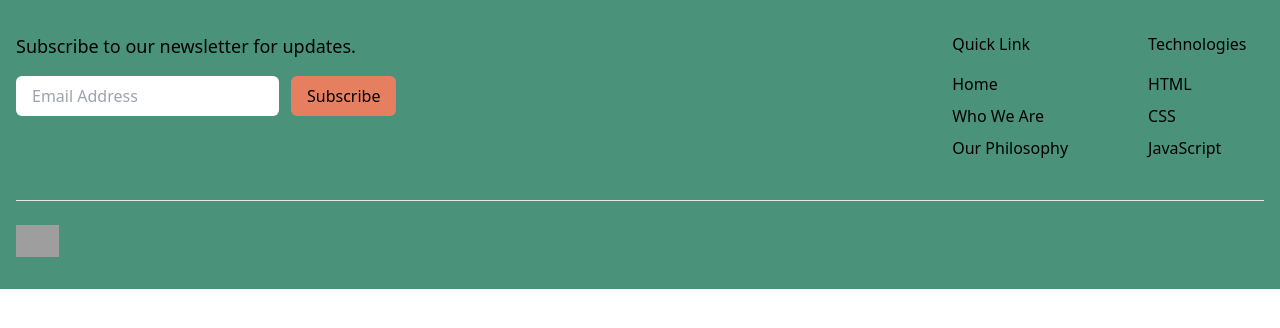
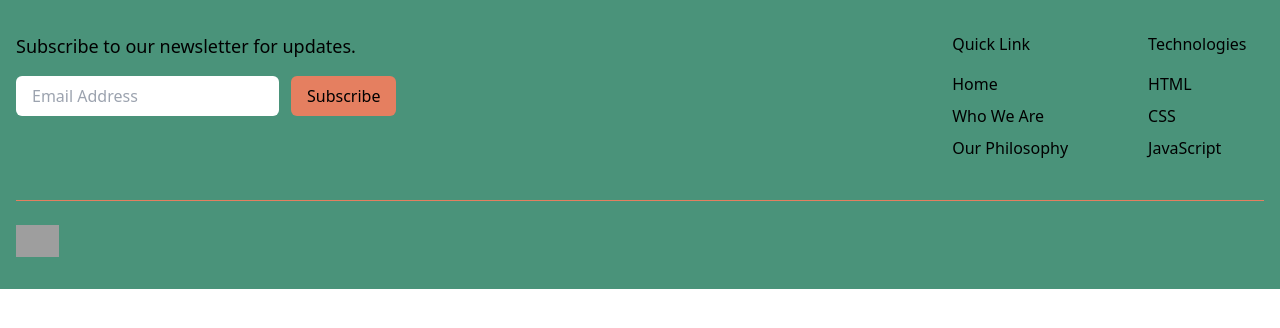
Before and after one commit to SiphiweZwane/Module_08_SIPZWA25095_PTO2502_GroupA_SIPHIWE-ZWANE_SDF05, a website: page Index.html in a window 1280 px wide. Drawn offline with nearby package versions, Linux system fonts and the light colour scheme; grey boxes are pictures that could not be loaded.

Commit message:
Changed the divider line to orange.

```diff
--- a/Index.html
+++ b/Index.html
@@ -103,7 +103,7 @@
       </div>
 
       <!-- Divider Line -->
-      <div class="border-t border-oranger-500 border-opacity-30 my-6"></div>
+      <div class="border-t border-[#E57F60] my-6"></div>
 
       <!-- Logo Section (Below Divider) -->
       <div>
```
